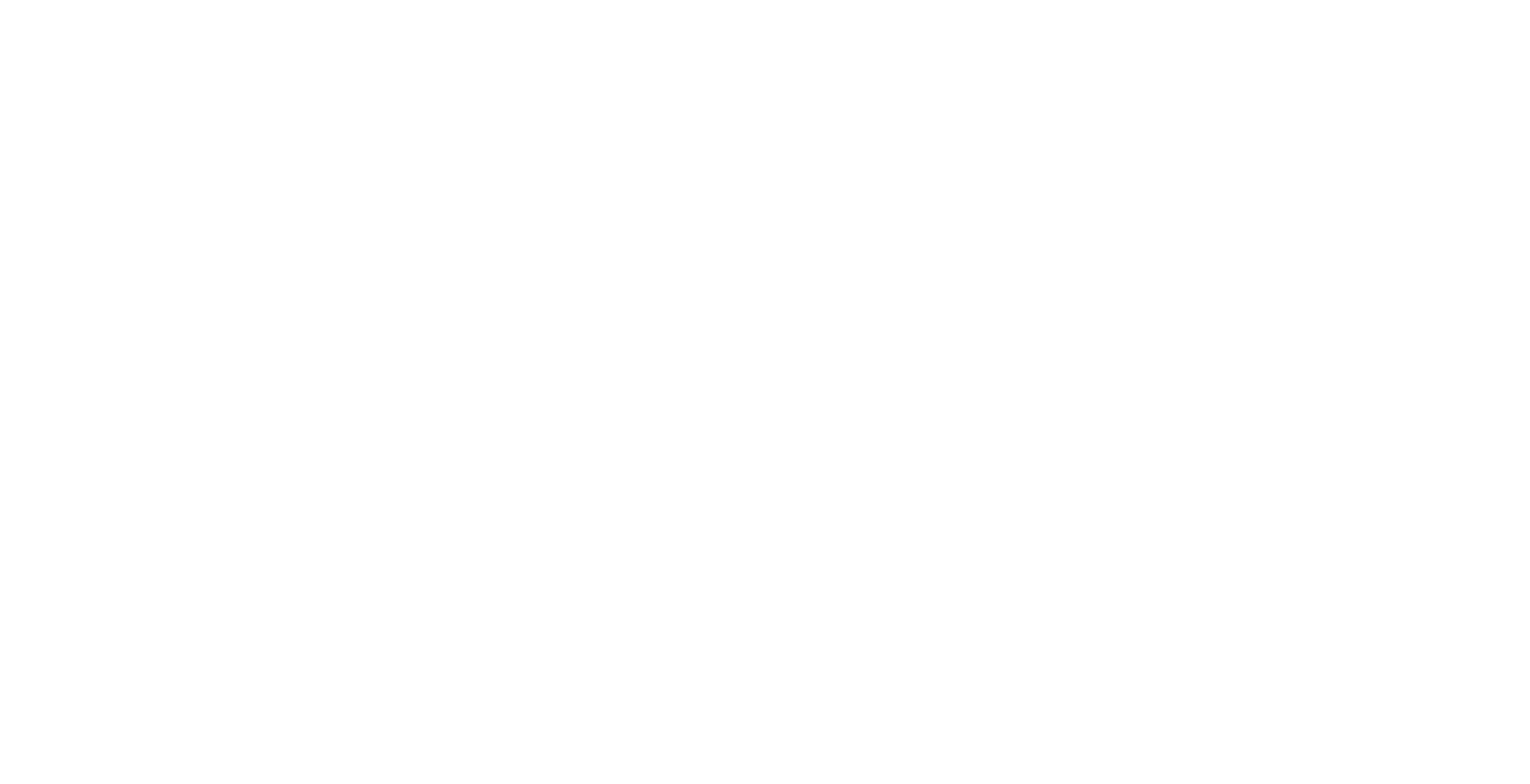
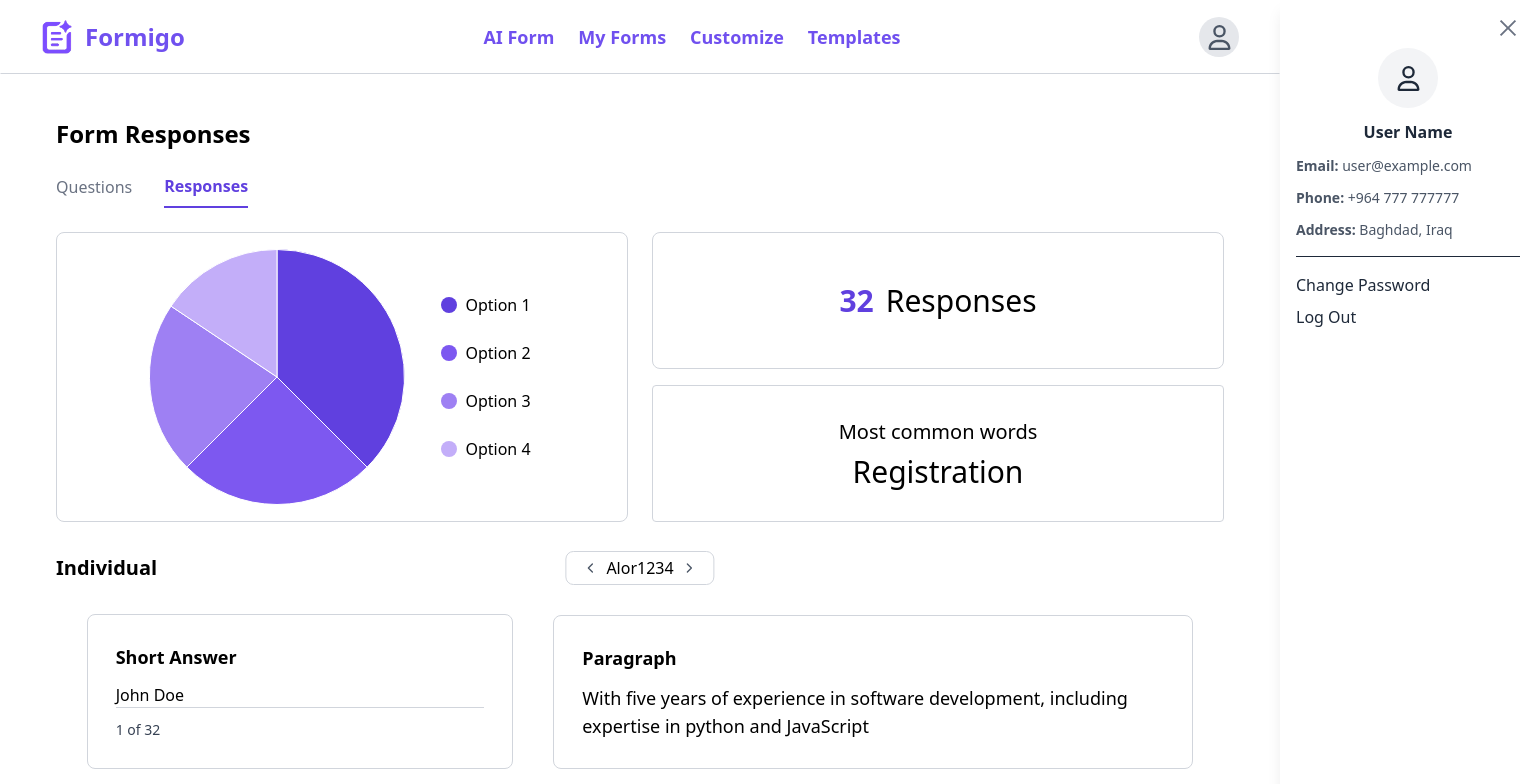
Before and after one commit to Mohammed5798/form-generator, a React (Vite) app in the folder frontend/: page /formResponses in a window 1280 px wide. Before the commit this address had no page. Shown: the top 784 px of the page, 1530 px wide, since content can reach past the window. Built offline with nearby package versions, Linux system fonts and the light colour scheme.

Commit message:
Add Responses Page

```diff
--- a/frontend/package.json
+++ b/frontend/package.json
@@ -14,8 +14,10 @@
     "@tailwindcss/vite": "^4.1.10",
     "axios": "^1.10.0",
     "axois": "^0.0.1-security",
+    "chart.js": "^4.5.0",
     "qrcode.react": "^4.2.0",
     "react": "^19.1.0",
+    "react-chartjs-2": "^5.3.0",
     "react-dom": "^19.1.0",
     "react-hook-form": "^7.58.1",
     "react-icons": "^5.5.0",
--- a/frontend/src/App.jsx
+++ b/frontend/src/App.jsx
@@ -9,6 +9,7 @@
 import CreateFrom from './pages/CreateFrom';
 import FormBuilder from './pages/FormBuilder';
 import QRCodePage from './pages/QRCodePage';
+import FormResponsesPage from './pages/FormResponsesPage';
 
 function App() {
 
@@ -24,6 +25,7 @@
       <Route path='/manualForm' element={<ManualForm/>} />
       <Route path='/formBuilder' element={<FormBuilder/>}/>
       <Route path='/qrPage' element={<QRCodePage/>} />
+      <Route path='formResponses' element={<FormResponsesPage/>} />
     </Routes>
    </div>
   )
--- /dev/null
+++ b/frontend/src/pages/FormResponsesPage.jsx
@@ -0,0 +1,180 @@
+import React, { useState } from "react";
+import { FiChevronLeft, FiChevronRight } from "react-icons/fi";
+import { MdOutlineFileDownload } from "react-icons/md";
+import Header from "../components/Header";
+import {Pie} from "react-chartjs-2";
+import { Chart as ChartJS, ArcElement, CategoryScale, LinearScale, BarElement, Tooltip, Legend } from "chart.js";
+
+ChartJS.register(ArcElement, CategoryScale, LinearScale, BarElement, Tooltip, Legend);
+
+const FormResponsesPage = () => {
+  const [activeTab, setActiveTab] = useState("responses");
+
+  const [hoveredIndex, setHoveredIndex] = useState(null);
+
+  // مثال على البيانات
+  const chartData = {
+    labels: ["Option 1", "Option 2", "Option 3", "Option 4"],
+    datasets: [
+      {
+        data: [12, 8, 7, 5],
+        backgroundColor: ["#6040DF", "#7D58F0", "#9E80F3", "#C3AEF9"],
+        hoverOffset: 4,
+      },
+    ],
+  };
+
+  const handleDownload = () => {
+    alert("تم تنزيل الملف بنجاح (هذا مثال توضيحي)!");
+  };
+
+  const handleDeleteAll = () => {
+    alert("تم حذف جميع الردود بنجاح (هذا مثال توضيحي)!");
+  };
+
+  return (
+    <div className="min-h-screen font-sans flex flex-col">
+      <Header />
+
+      <h2 className="text-2xl font-semibold mt-5 p-6 mx-8">Form Responses</h2>
+
+      {/* Tabs */}
+      <div className="flex space-x-8 px-6 mx-8">
+        <button
+          onClick={() => setActiveTab("questions")}
+          className={`pb-2 ${activeTab === "questions"
+            ? "text-[#6040DF] font-bold border-b-2 border-[#6040DF]"
+            : "text-gray-500"
+            }`}
+        >
+          Questions
+        </button>
+        <button
+          onClick={() => setActiveTab("responses")}
+          className={`pb-2 ${activeTab === "responses"
+            ? "text-[#6040DF] font-bold border-b-2 border-[#6040DF]"
+            : "text-gray-500"
+            }`}
+        >
+          Responses
+        </button>
+      </div>
+
+        {/* Main Stats Section */}
+        <div className="grid grid-cols-2 gap-6 mt-6 mx-14">
+            {/* Left - Interactive Doughnut chart */}
+            <div className="border border-gray-300 rounded-lg p-4">
+                <div className="flex flex-row space-x-8 items-center justify-center">
+                    <div className="w-64 h-64">
+                        <Pie
+                            data={chartData}
+                            options={{
+                            plugins: {
+                            legend: { display: false, },
+                            tooltip: { enabled: true, },
+                            },
+                            elements: {
+                            arc: { borderWidth: 1, },
+                            },
+                            onHover: (_, elements) => {
+                            if (elements.length > 0) {
+                                setHoveredIndex(elements[0].index);
+                            } else {
+                                setHoveredIndex(null);
+                            }
+                            },
+                            responsive: true,
+                            maintainAspectRatio: false,
+                        }}
+
+                        />
+                    </div>
+
+                    {/* Right - Chart Options */}
+                    <div className="flex flex-col space-y-4">
+                        {chartData.labels.map((label, index) => (
+                            <div
+                            key={index}
+                            onMouseEnter={() => setHoveredIndex(index)}
+                            onMouseLeave={() => setHoveredIndex(null)}
+                            className={`flex items-center space-x-2 cursor-pointer rounded p-1
+                            ${hoveredIndex === index ? "" : ""}`}
+                        >
+                            <div
+                            className={`w-4 h-4 rounded-full`}
+                            style={{
+                                backgroundColor: chartData.datasets[0].backgroundColor[index],
+                                transform: hoveredIndex === index ? "scale(1.3)" : "scale(1)",
+                                transition: "transform 0.2s",
+                            }}
+                            />
+                            <span className={hoveredIndex === index ? "font-bold" : ""}>
+                            {label}
+                            </span>
+                        </div>
+                        ))}
+                    </div>
+                </div>
+
+            </div>
+
+            {/* Right - Stats */}
+            <div className="flex flex-col space-y-4 justify-center">
+            <div className="border border-gray-300 rounded-lg p-6 flex flex-row space-x-3 justify-center items-center h-1/2">
+                <span className="text-3xl font-semibold text-[#6040DF]">32</span>
+                <h3 className="text-black text-3xl">Responses</h3>
+            </div>
+            <div className="border border-gray-300 rounded p-6 flex flex-col justify-center items-center h-1/2">
+                <div className="text-black text-xl">Most common words</div>
+                <div className="text-black text-3xl mt-2">Registration</div>
+            </div>
+            </div>
+        </div>
+
+      {/* Individual Responses */}
+      <div className="mt-8 px-14 relative flex items-center">
+        <h3 className="font-semibold text-xl">Individual</h3>
+        <div className="absolute left-1/2 transform -translate-x-1/2 flex items-center space-x-2 border border-gray-300 rounded-lg p-1 px-4">
+            <FiChevronLeft className="cursor-pointer text-gray-600" />
+            <span className="font-medium">Alor1234</span>
+            <FiChevronRight className="cursor-pointer text-gray-600" />
+        </div>
+      </div>
+
+        <div className="">
+            <div className="flex flex-row items-center justify-center space-x-10 mt-8">
+                <div className="border border-gray-300 rounded-lg p-7 space-y-3 w-1/3">
+                    <h4 className="text-lg font-semibold">Short Answer</h4>
+                    <p className="border-b border-gray-300">John Doe</p>
+                    <div className="text-gray-700 text-sm">1 of 32</div>
+                </div>
+
+                <div className="border border-gray-300 rounded-lg p-7 space-y-3 w-1/2">
+                    <h4 className="text-lg font-semibold">Paragraph</h4>
+                    <p className="text-lg">
+                    With five years of experience in software development, including expertise in python and JavaScript
+                    </p>
+                </div>
+            </div>
+        </div>
+
+      {/* Buttons */}
+      <div className="mt-8 flex justify-between space-x-4 px-14 mb-8">
+        <button
+          onClick={handleDownload}
+          className="border border-gray-300 rounded-lg p-2 px-4 text-black flex flex-row space-x-3 items-center hover:bg-gray-100"
+        >
+          <MdOutlineFileDownload size={25}/> Download CSV
+        </button>
+        <button
+          onClick={handleDeleteAll}
+          className="bg-[#7050EF] text-white rounded-lg px-5 p-2 hover:bg-[#6040DF]"
+        >
+          Delete All Responses
+        </button>
+      </div>
+    </div>
+  );
+};
+
+export default FormResponsesPage;
--- a/frontend/src/pages/QRCodePage.jsx
+++ b/frontend/src/pages/QRCodePage.jsx
@@ -63,7 +63,7 @@
                     </button>
                 </Link>
 
-                <Link to="/">
+                <Link to="/formResponses">
                     <button className="px-7 py-2 bg-[#7050EF] text-white rounded-lg">View Responses</button>
                 </Link>
 
```
Also changed, not shown: 1 other file (tests, documents, lock files or other folders).
